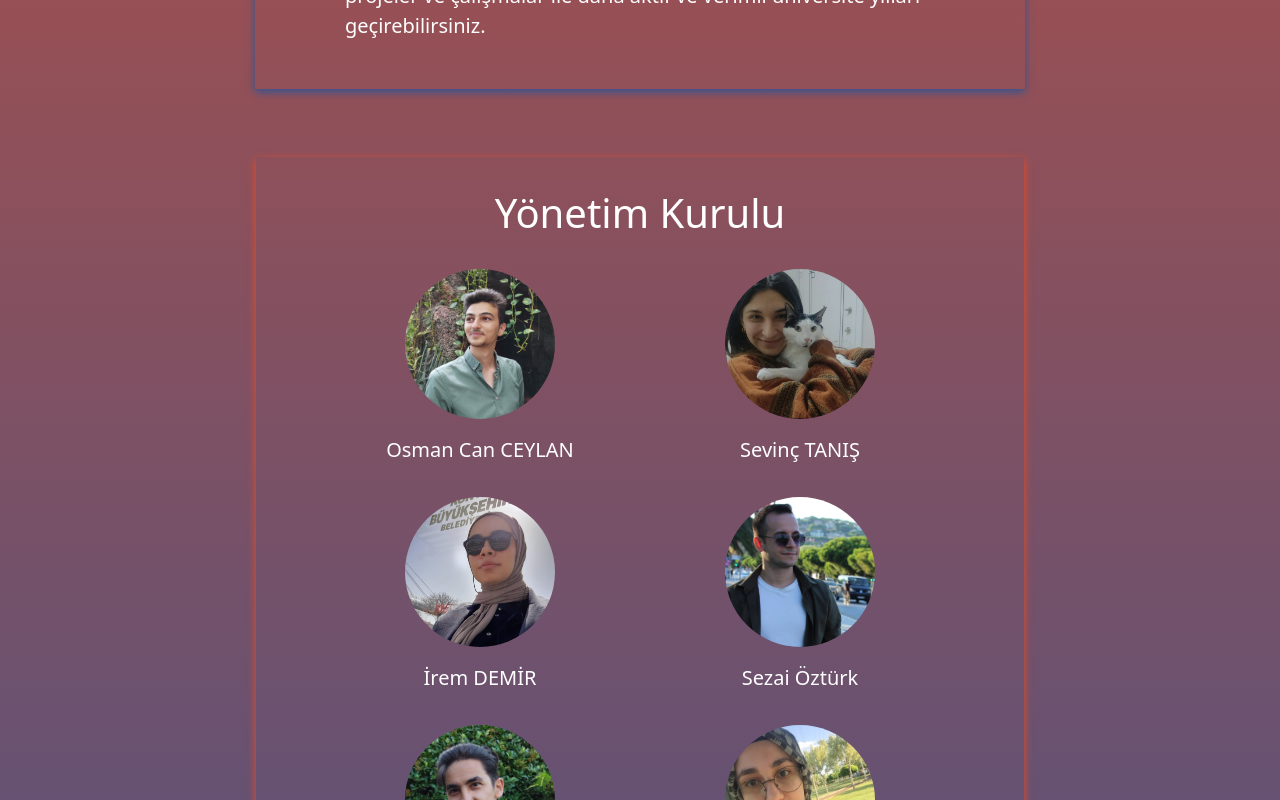
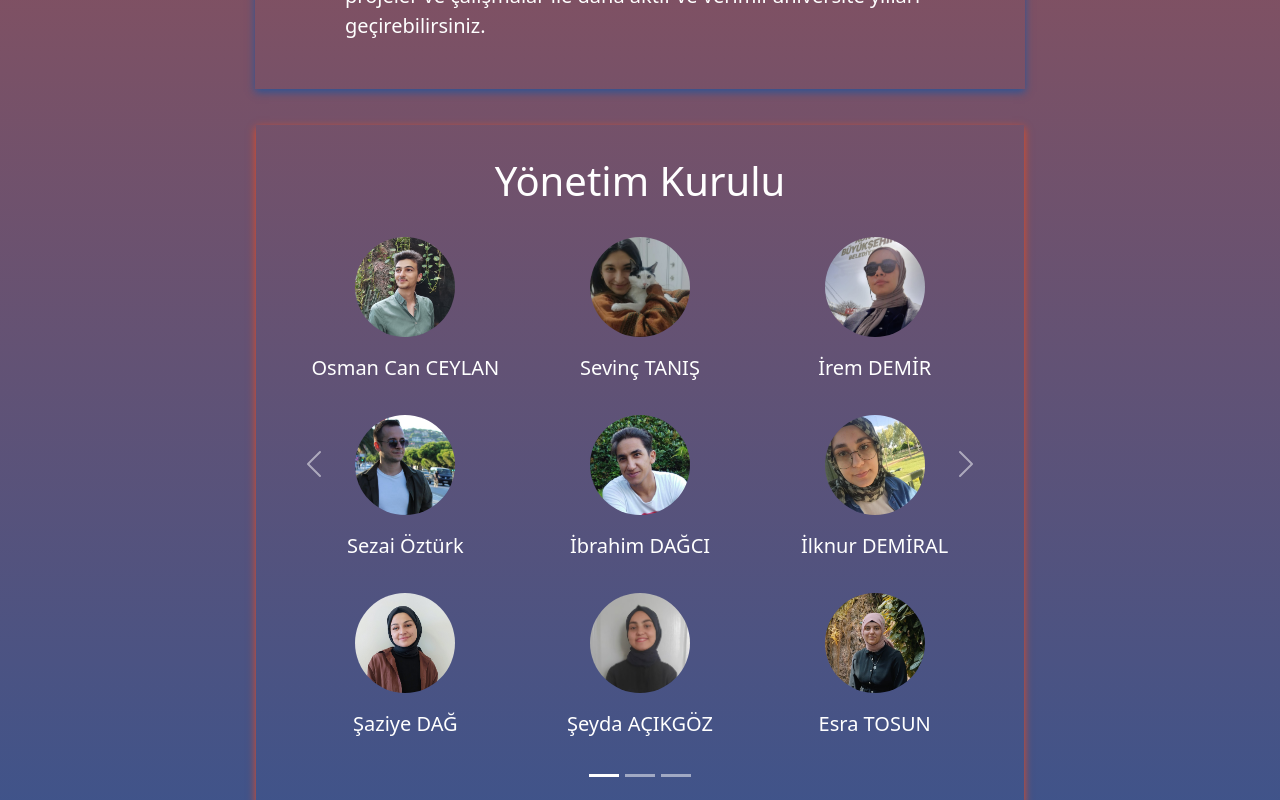
Before and after one commit to nostoc34/yg-react, a React (Create React App) app: page / in a window 1280 px wide. Shown: the part 1420-2220 px from the top of the page. Built offline with nearby package versions, Linux system fonts and the light colour scheme.

Commit message:
yönetim slider güncellendi

```diff
--- a/public/style.css
+++ b/public/style.css
@@ -222,7 +222,49 @@ p {
 
 /* Yönetim Slider */
 
+.yon-title {
+    color: #fff;
+    margin-bottom: 2rem;
+}
+
 .yon-box {
+    display: grid;
+    grid-template-columns: 1fr 1fr 1fr;
+    grid-template-rows: 1fr 1fr 1fr;
+}
+
+.yon-box-2 {
+    display: grid;
+    grid-template-columns: 1fr 1fr 1fr;
+    grid-template-rows: 1fr 1fr 1fr;
+}
+
+.yon-item {
+    justify-content: center;
+    align-items: center;
+}
+
+.yon-img {
+    width: 100px;
+    height: 100px;
+    border-radius: 50%;
+    margin-bottom: 1rem;
+}
+
+.yonetim {
+    margin: 1rem 16rem;
+    box-shadow: 0px 3px 8px #ed4c20;
+}
+
+.carousel-item {
+    text-align: center;
+    padding: 2rem;
+}
+
+
+
+
+/* .yon-box {
     display: grid;
     grid-template-columns: 1fr 1fr 1fr;
     grid-template-rows: 1fr 1fr 1fr;
@@ -232,7 +274,7 @@ p {
 .yon-box-2 {
     display: grid;
     grid-template-columns: 1fr 1fr 1fr;
-    grid-template-rows: 1fr 1fr;
+    grid-template-rows: 1fr 1fr 1fr;
     margin: 2rem 9rem;
 }
 
@@ -253,7 +295,7 @@ p {
 
 
 .yon-img {
-    width: 150px;
+    width: 100px;
     height: auto;
     border-radius: 50%;
     margin-bottom: 1rem;
@@ -277,6 +319,7 @@ p {
 @media all and (max-width: 1400px) {
     .yon-box {
         grid-template-columns: 1fr 1fr;
+        grid-template-rows: 1fr 1fr 1fr 1fr;
         margin: 2rem 2rem;
     }
 
@@ -313,7 +356,7 @@ p {
     .carousel {
         height: 1400px;
     }
-}
+} */
 
 /* Hakkımızda-Slider */
 /* #ekipler {
--- a/src/components/Yonetim2.jsx
+++ b/src/components/Yonetim2.jsx
@@ -11,11 +11,7 @@ function Yonetim2() {
   return (
     <div>
       <h1 className="yon-title">Yönetim Kurulu</h1>
-      <div className="yon-box-2">
-        <div className="yon-item">
-          <img className="yon-img" src={temp} />
-          <p className="yon-title">Umut DURAN</p>
-        </div>
+      <div className="yon-box">
         <div className="yon-item">
           <img className="yon-img" src={mervegul} />
           <p className="yon-title">Mervegül KÖK</p>
@@ -25,10 +21,6 @@ function Yonetim2() {
           <p className="yon-title">Asude KILIÇ</p>
         </div>
         <div className="yon-item">
-          <img className="yon-img" src={temp} />
-          <p className="yon-title">Oğuzhan ÇOBAN</p>
-        </div>
-        <div className="yon-item">
           <img className="yon-img" src={zisan} />
           <p className="yon-title">Zişan AYDOĞAN</p>
         </div>
@@ -36,9 +28,7 @@ function Yonetim2() {
           <img className="yon-img" src={muhammet} />
           <p className="yon-title">Muhammet Sait YILMAZ</p>
         </div>
-      </div>
-      <div className="yon-2-last-row">
-          <div className="yon-item yon2-item">
+        <div className="yon-item">
           <img className="yon-img" src={arif} />
           <p className="yon-title">Muhammet Arif ACAY</p>
         </div>
--- a/src/components/Yonetim3.jsx
+++ b/src/components/Yonetim3.jsx
@@ -3,13 +3,15 @@ import osman from "../img/profile/osman.jpeg";
 import irem from "../img/profile/irme.jpeg";
 import saziye from "../img/profile/saziye.jpeg";
 import muhammet from "../img/profile/muhammet.jpeg";
+import selim from "../img/profile/selim.jpg";
+import mehmet from "../img/profile/mehmet.png";
 
 
 function Yonetim3() {
     return (
       <div>
       <h1 className="yon-title">Sosyal Medya Ekibi</h1>
-      <div className="yon-box-3">
+      <div className="yon-box">
         <div className="yon-item">
           <img className="yon-img" src={osman} />
           <p className="yon-title">Osman Can CEYLAN</p>
@@ -24,7 +26,15 @@ function Yonetim3() {
         </div>
         <div className="yon-item">
           <img className="yon-img" src={muhammet} />
-          <p className="yon-title">Muhammet Sait Yılmaz</p>
+          <p className="yon-title">Muhammet Sait YILMAZ</p>
+        </div>
+        <div className="yon-item">
+          <img className="yon-img" src={selim} />
+          <p className="yon-title">Selim YAMAN</p>
+        </div>
+        <div className="yon-item">
+          <img className="yon-img" src={mehmet} />
+          <p className="yon-title">Mehmet KONUKÇU</p>
         </div>
       </div>
       </div>
```
Also changed, not shown: src/img/profile/mehmet.png (added), src/img/profile/selim.jpg (added). Lines whose indentation alone changed are shown as unchanged.
